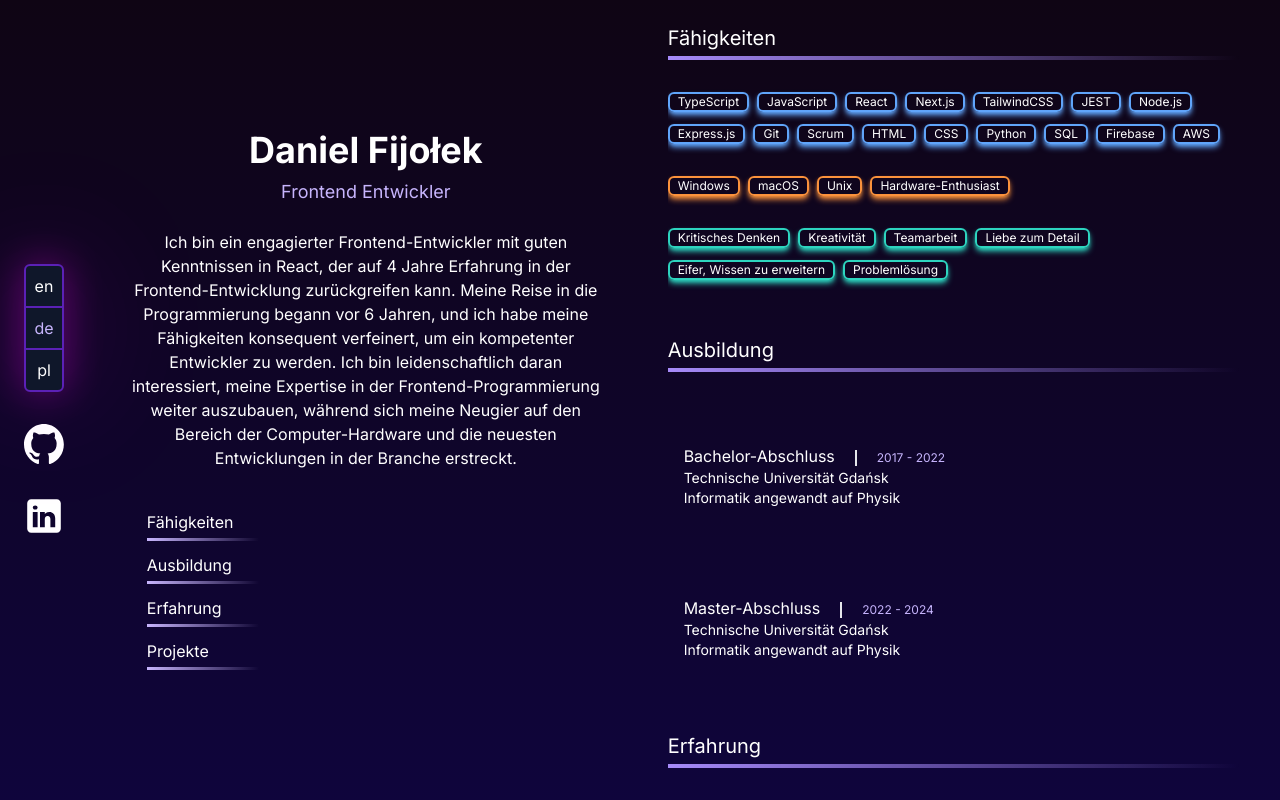
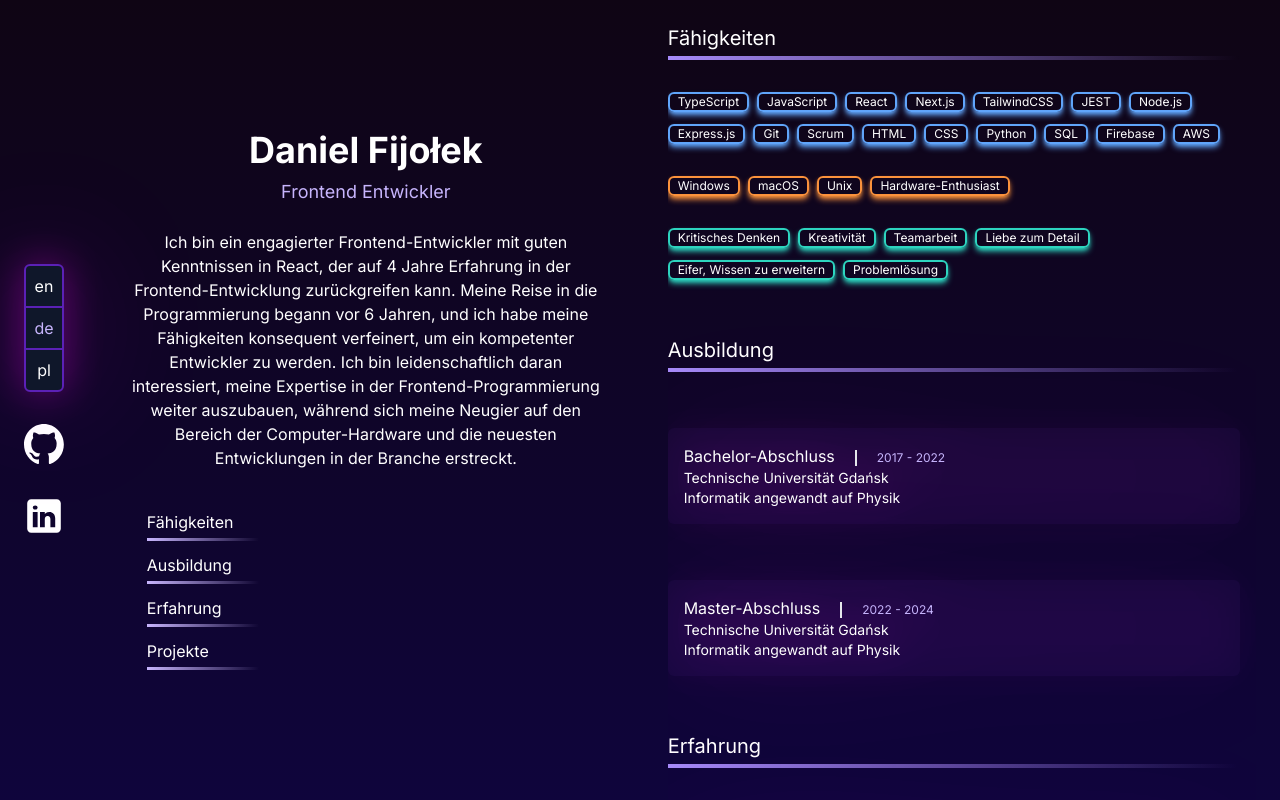
Before and after one commit to DanielFijolek/portfolio, a Next.js app: page /de in a window 1280 px wide. Built offline with nearby package versions, Linux system fonts and the light colour scheme.

Commit message:
Fix imports and change bg color

```diff
--- a/src/app/components/Tabs/EducationTab.tsx
+++ b/src/app/components/Tabs/EducationTab.tsx
@@ -1,6 +1,5 @@
 import React from "react";
 import TabContainer from "./TabContainer";
-import SkilltagContainer from "../common/SkilltagContainer";
 import { getDictionary, Locale } from "../../utils/dictionaries";
 
 type Props = {
@@ -14,7 +13,7 @@ const EducationTab = async ({ lang }: Props) => {
     <TabContainer tabName={dict.tabsName.education}>
       {dict.education.map((element, idx) => (
         <div
-          className="mt-6 flex flex-col rounded-md p-4 transition-all duration-300 hover:bg-violet-800/20 hover:drop-shadow-glow focus:bg-violet-800/20 focus:outline-none focus:drop-shadow-glow max-lg:bg-violet-900/10 max-lg:drop-shadow-glow"
+          className="mt-6 flex flex-col rounded-md bg-violet-900/10 p-4 drop-shadow-glow transition-all duration-300 hover:bg-violet-800/20 hover:drop-shadow-glow focus:bg-violet-800/20 focus:outline-none focus:drop-shadow-glow"
           key={idx}
         >
           <div className="flex flex-row items-baseline divide-x-2">
--- a/src/app/components/Tabs/ExperienceTab.tsx
+++ b/src/app/components/Tabs/ExperienceTab.tsx
@@ -14,7 +14,7 @@ const ExperienceTab = async ({ lang }: Props) => {
     <TabContainer tabName={dict.tabsName.experience}>
       {dict.experience.map((element, idx) => (
         <div
-          className="mt-6 flex flex-col gap-y-3 rounded-md p-4 transition-all duration-300 hover:bg-violet-800/20 hover:drop-shadow-glow focus:bg-violet-800/20 focus:outline-none focus:drop-shadow-glow max-lg:bg-violet-900/10 max-lg:drop-shadow-glow"
+          className="mt-6 flex flex-col gap-y-3 rounded-md bg-violet-900/10 p-4 drop-shadow-glow transition-all duration-300 hover:bg-violet-800/20 hover:drop-shadow-glow focus:bg-violet-800/20 focus:outline-none focus:drop-shadow-glow"
           key={idx}
         >
           <p className="text-base">{element.position}</p>
--- a/src/app/components/Tabs/ProjectsTab.tsx
+++ b/src/app/components/Tabs/ProjectsTab.tsx
@@ -2,7 +2,7 @@ import React from "react";
 import TabContainer from "./TabContainer";
 import SkilltagContainer from "../common/SkilltagContainer";
 import { getDictionary, Locale } from "../../utils/dictionaries";
-import externalLink from "../../../public/images/external-link.svg";
+import externalLink from "../../../../public/images/external-link.svg";
 import Image from "next/image";
 
 type Props = {
@@ -17,7 +17,7 @@ const ProjectsTab = async ({ lang }: Props) => {
       {dict.projects.map((element, idx) => (
         <a
           href={element.link}
-          className="group flex flex-col gap-y-4 rounded-md p-4 transition-all duration-300 hover:bg-violet-800/20 hover:drop-shadow-glow focus:bg-violet-800/20 focus:outline-none focus:drop-shadow-glow max-lg:bg-violet-900/10 max-lg:drop-shadow-glow"
+          className="group flex flex-col gap-y-4 rounded-md bg-violet-900/10 p-4 drop-shadow-glow transition-all duration-300 hover:bg-violet-800/20 hover:drop-shadow-glow focus:bg-violet-800/20 focus:outline-none focus:drop-shadow-glow"
           key={idx}
           target="_blank"
         >
```
